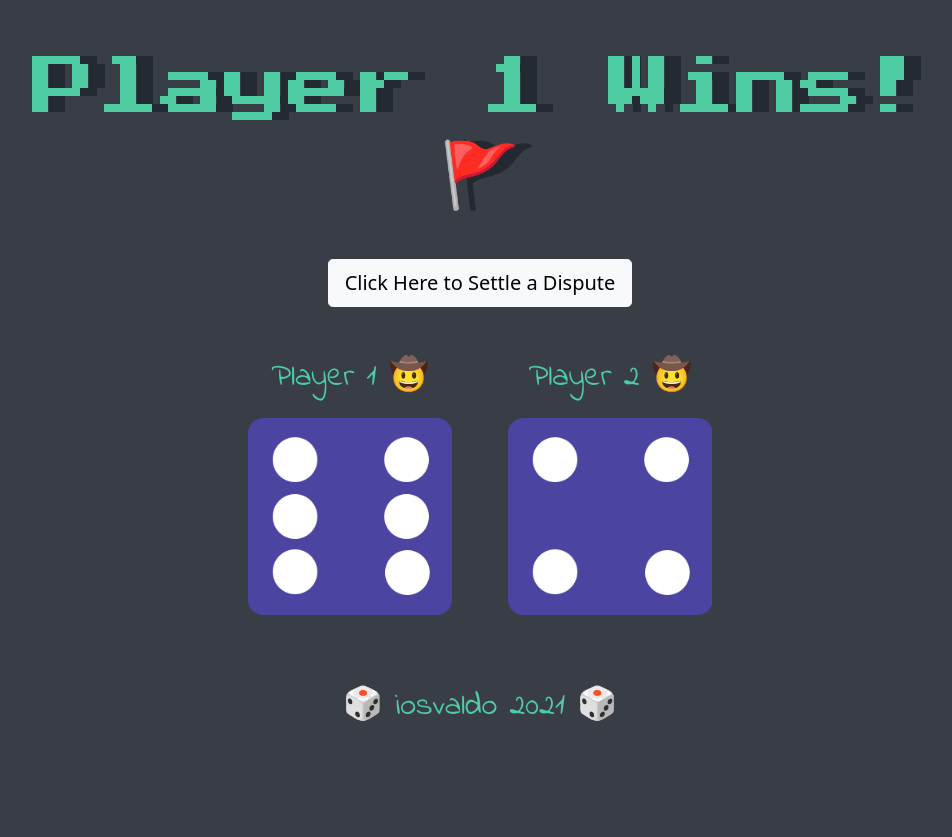
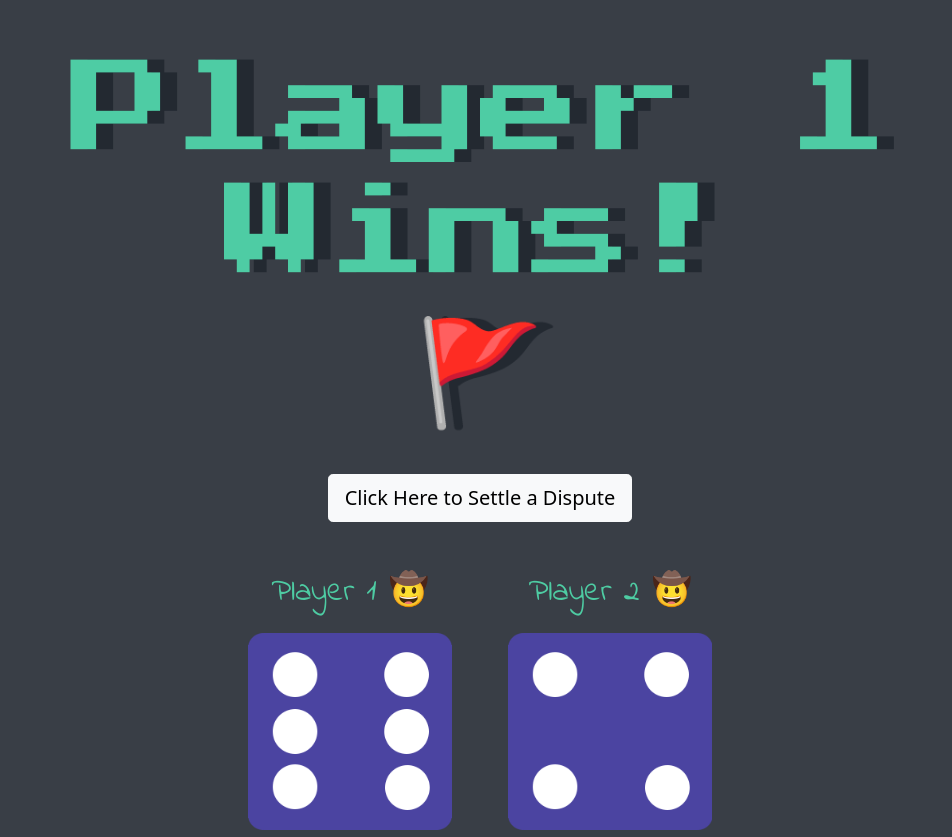
Before and after one commit to iosvaldo/Dace-Game, a plain HTML site: page index.html in a window 1280 px wide. Shown: the top 837 px of the page, without its empty margins (160-1112 px from the left). Before the commit the page ends 800 px from the top, so only its background shows below. Drawn offline with nearby package versions, Linux system fonts and the light colour scheme.

Commit message:
Add files via upload

```diff
--- a/styles.css
+++ b/styles.css
@@ -25,7 +25,7 @@ h1 {
   font-family: 'Press Start 2P', cursive;
   text-shadow: 17px 0 #232931;
   font-size: 8vw;
-  font-size: 8vh;
+
   color: #4ecca4;
 }
 
```
